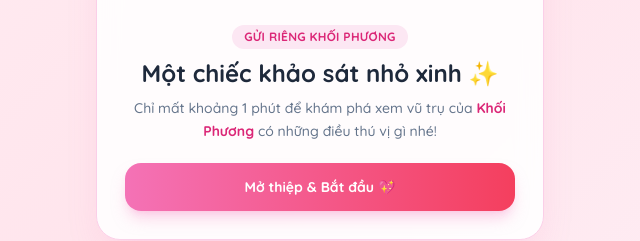
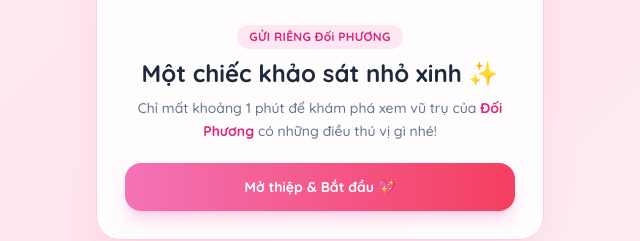
Before and after one commit to hoangtheanheaghust-code/hoibanmy, a plain HTML site: page index.html in a window 1280 px wide. Shown: the part 333-574 px from the top of the page, 320-960 px from the left. Drawn offline with nearby package versions, Linux system fonts and the light colour scheme.

Commit message:
Update index.html

```diff
--- a/index.html
+++ b/index.html
@@ -3,7 +3,7 @@
 <head>
   <meta charset="UTF-8" />
   <meta name="viewport" content="width=device-width, initial-scale=1.0" />
-  <title>Góc Nhỏ Của Khối Phương 💌</title>
+  <title>Góc Nhỏ Của Đối Phương 💌</title>
   <script src="https://cdn.tailwindcss.com"></script>
   <link rel="preconnect" href="https://fonts.googleapis.com">
   <link rel="preconnect" href="https://fonts.gstatic.com" crossorigin>
@@ -63,13 +63,13 @@
       </div>
       <div class="space-y-2">
         <span class="inline-block px-3 py-1 rounded-full bg-pink-100 text-pink-600 text-xs font-bold tracking-wide">
-          GỬI RIÊNG KHỐI PHƯƠNG
+          GỬI RIÊNG Đối PHƯƠNG
         </span>
         <h1 class="text-2xl font-bold text-slate-800">
           Một chiếc khảo sát nhỏ xinh ✨
         </h1>
         <p class="text-sm text-slate-500 leading-relaxed">
-          Chỉ mất khoảng 1 phút để khám phá xem vũ trụ của <strong class="text-pink-600">Khối Phương</strong> có những điều thú vị gì nhé!
+          Chỉ mất khoảng 1 phút để khám phá xem vũ trụ của <strong class="text-pink-600">Đối Phương</strong> có những điều thú vị gì nhé!
         </p>
       </div>
       <button type="button" onclick="goToStep(1)" class="w-full py-3.5 rounded-2xl bg-gradient-to-r from-pink-400 to-rose-500 hover:from-pink-500 hover:to-rose-600 text-white font-bold text-sm shadow-lg shadow-pink-300/50 transition active:scale-[0.98]">
```
